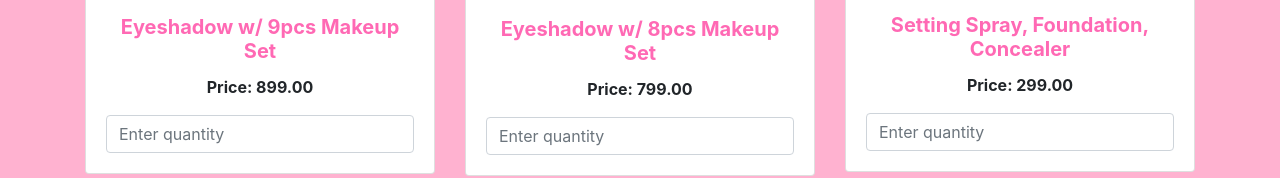
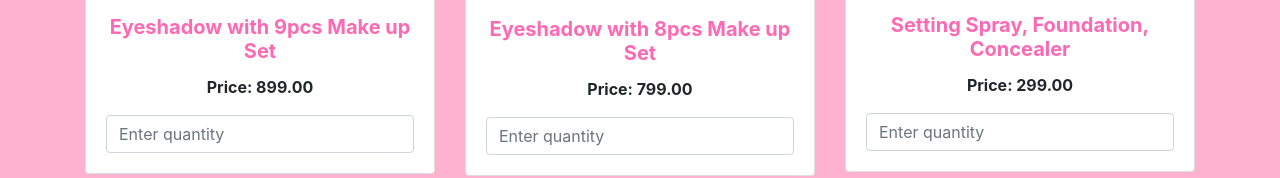
Before and after one commit to 17yeshapearl/Yeshasamera02, a plain HTML site: page index.html in a window 1280 px wide. Shown: the part 523-701 px from the top of the page. Drawn offline with nearby package versions, Linux system fonts and the light colour scheme.

Commit message:
Update index.html

```diff
--- a/index.html
+++ b/index.html
@@ -49,7 +49,7 @@
                 <div class="card">
                     <img src="image1.png" class="card-img-top img-thumbnail" alt="Eyeshadow with 9pcs Make up Set">
                     <div class="card-body text-center">
-                        <h5 class="card-title"><b>Eyeshadow w/ 9pcs Makeup Set</b></h5>
+                        <h5 class="card-title"><b>Eyeshadow with 9pcs Make up Set</b></h5>
                         <p class="card-text"><b>Price: <span id="price1">899.00</span></b></p>
                         <input type="number" class="form-control" id="qty1" placeholder="Enter quantity"/>
                     </div>
@@ -59,7 +59,7 @@
                 <div class="card">
                     <img src="image2.png" class="card-img-top img-thumbnail" alt="Eyeshadow with 8pcs Make up Set">
                     <div class="card-body text-center">
-                        <h5 class="card-title"><b>Eyeshadow w/ 8pcs Makeup Set</b></h5>
+                        <h5 class="card-title"><b>Eyeshadow with 8pcs Make up Set</b></h5>
                         <p class="card-text"><b>Price: <span id="price2">799.00</span></b></p>
                         <input type="number" class="form-control" id="qty2" placeholder="Enter quantity"/>
                     </div>
```
